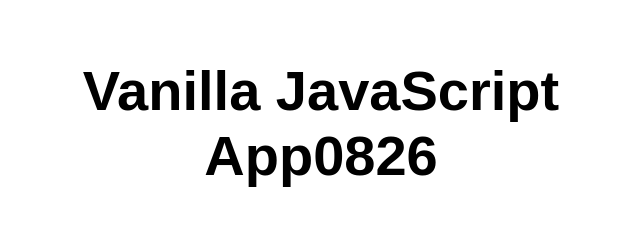
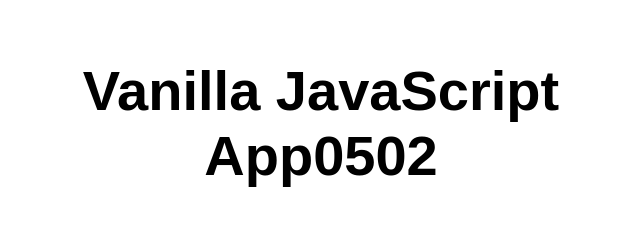
Before and after one commit to laika1234/staticwebapp, a plain HTML site: page src/index.html in a window 1280 px wide. Shown: the full height of the page, 319-959 px from the left. Drawn offline with Linux system fonts and the light colour scheme.

Commit message:
update 0502

```diff
--- a/src/index.html
+++ b/src/index.html
@@ -10,7 +10,7 @@
 
 <body>
   <main>
-    <h1>Vanilla JavaScript App0826</h1>
+    <h1>Vanilla JavaScript App0502</h1>
   </main>
 </body>
 
```
